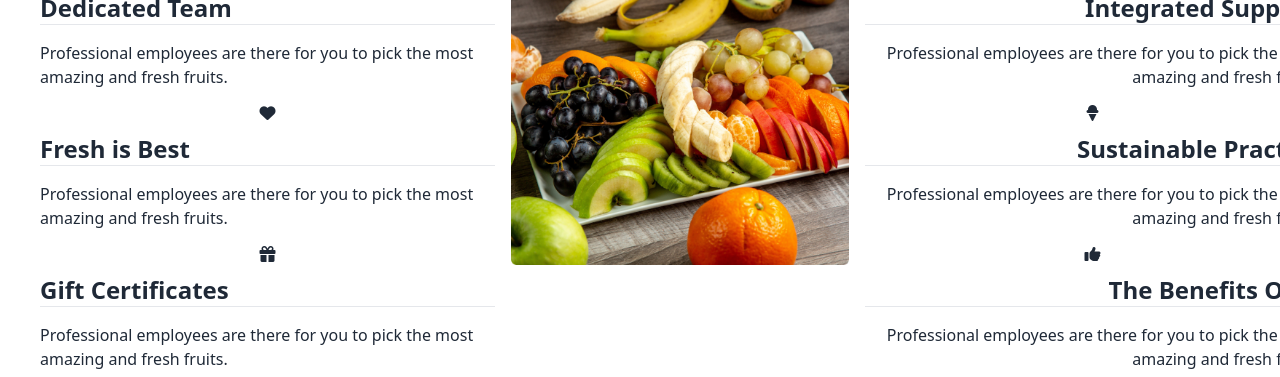
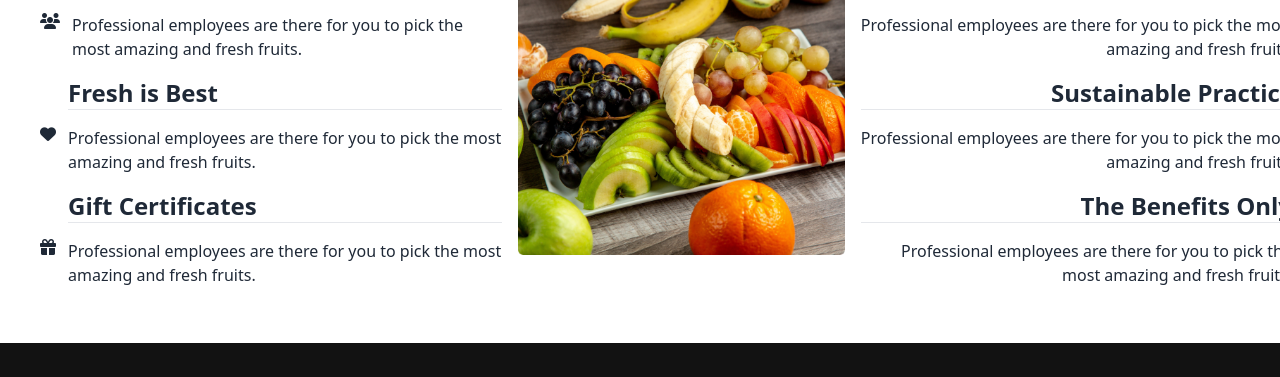
Before and after one commit to muhammad1172/my-third-assignment, a plain HTML site: page index.html in a window 1280 px wide. Shown: the part 2884-3261 px from the top of the page. Drawn offline with nearby package versions, Linux system fonts and the light colour scheme.

Commit message:
completed web

```diff
--- a/index.html
+++ b/index.html
@@ -410,7 +410,7 @@
       </div>
       <div class=" flex flex-col lg:flex-row justify-between gap-4 ">
         <div class="sm:order-2 lg:order-1">
-          <div class="flex flex-col lg:flex gap-3  items-center ">
+          <div class="flex flex-col lg:flex-row gap-3  items-center ">
             <i class="fa-solid fa-users"></i>
             <div>
               <h3 class="text-2xl font-bold">Dedicated Team</h3>
@@ -418,7 +418,7 @@
               <p class="py-4">Professional employees are there for you to pick the most amazing and fresh fruits.</p>
             </div>
           </div>
-          <div class="flex flex-col lg:flex gap-3 items-center">
+          <div class="flex flex-col lg:flex-row gap-3 items-center">
             <i class="fa-solid fa-heart"></i>
             <div>
               <h3 class="text-2xl font-bold">Fresh is Best</h3>
@@ -426,7 +426,7 @@
               <p class="py-4">Professional employees are there for you to pick the most amazing and fresh fruits.</p>
             </div>
           </div>
-          <div class="flex flex-col lg:flex  gap-3  items-center">
+          <div class="flex flex-col lg:flex-row  gap-3  items-center">
             <i class="fa-solid fa-gift"></i>
             <div>
               <h3 class="text-2xl font-bold">Gift Certificates</h3>
@@ -441,7 +441,7 @@
           <img src="images/whychoose1.png" alt="">
         </div>
         <div class="text-left lg:text-right sm:order-3 lg:order-3">
-          <div class="flex flex-col-reverse lg:flex gap-3  items-center">
+          <div class="flex flex-col-reverse lg:flex-row gap-3  items-center">
 
             <div>
               <h3 class="text-2xl font-bold">Integrated Supplier</h3>
@@ -452,7 +452,7 @@
             <i class="fa-brands fa-angellist"></i>
 
           </div>
-          <div class="flex flex-col-reverse gap-3  items-center">
+          <div class="flex flex-col-reverse lg:flex-row gap-3  items-center">
 
             <div>
               <h3 class="text-2xl font-bold">Sustainable Practice</h3>
@@ -461,7 +461,7 @@
             </div>
             <i class="fa-solid fa-ice-cream"></i>
           </div>
-          <div class="flex flex-col-reverse gap-3  items-center">
+          <div class="flex flex-col-reverse lg:flex-row gap-3  items-center">
 
             <div>
               <h3 class="text-2xl font-bold">The Benefits Only</h3>
```
